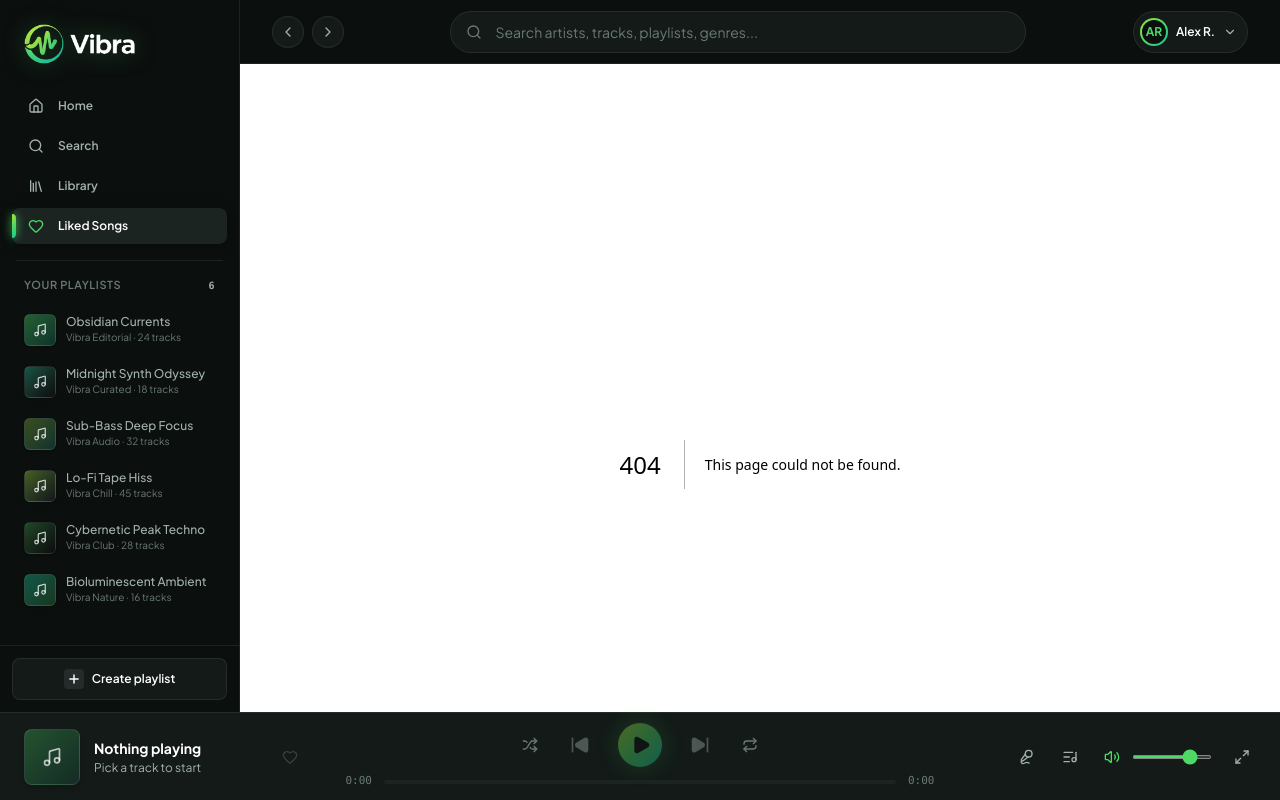
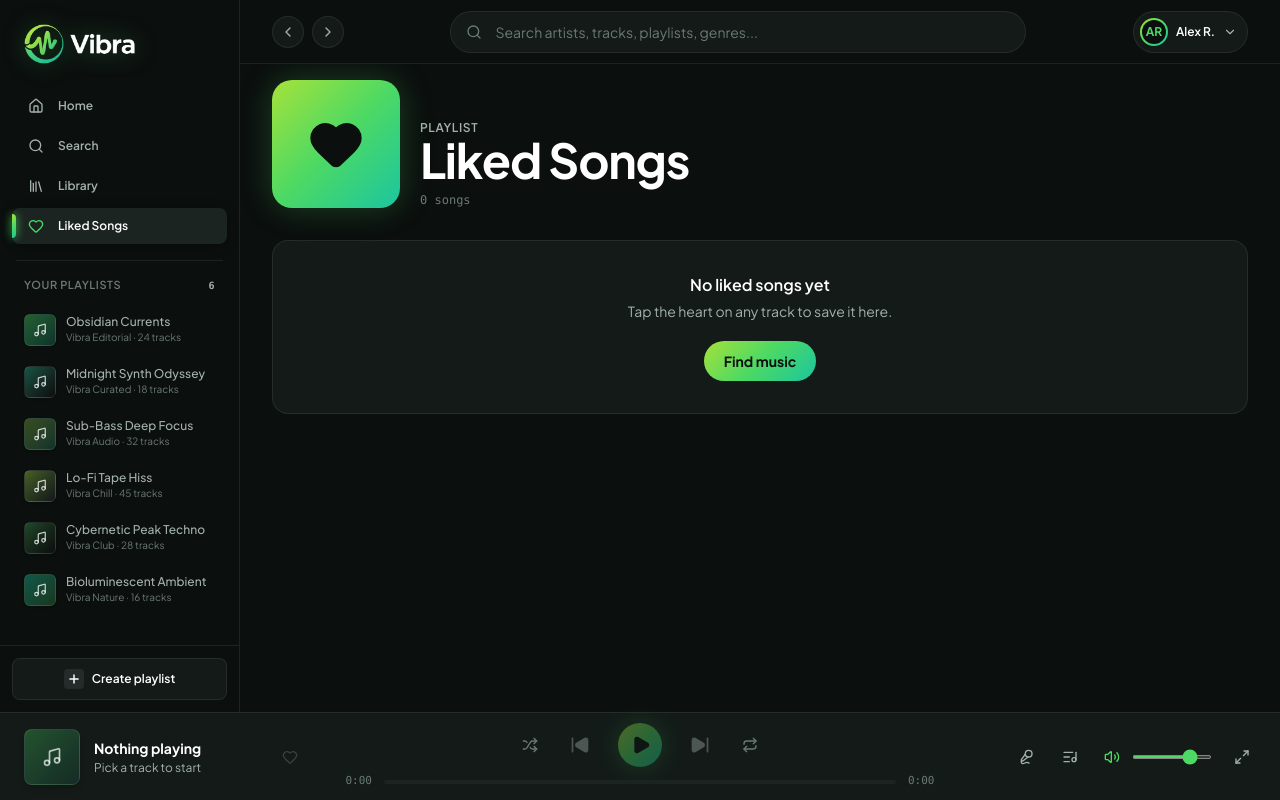
Before and after one commit to AljuSabu/MusicPlayer, a Next.js app: page /liked in a window 1280 px wide. Before the commit this address had no page. Built offline with nearby package versions, Linux system fonts and the light colour scheme.

Commit message:
liked songs page added

```diff
--- /dev/null
+++ b/src/app/liked/page.tsx
@@ -0,0 +1,9 @@
+import LikedSongs from '@/components/LikedSongs';
+
+export default function LikedPage() {
+  return (
+    <div className="py-4">
+      <LikedSongs />
+    </div>
+  );
+}
--- /dev/null
+++ b/src/components/LikedSongs.tsx
@@ -0,0 +1,96 @@
+"use client";
+
+import { useEffect, useMemo, useRef, useState } from "react";
+import Link from "next/link";
+import { Heart } from "lucide-react";
+import type { Track } from "@/types/music";
+import { usePlayer } from "@/components/PlayerProvider";
+import TrackList from "@/components/TrackList";
+import ListSkeleton from "@/components/ListSkeleton";
+
+export default function LikedSongs() {
+  const { likedIds, likesReady } = usePlayer();
+  const [cache, setCache] = useState<Record<string, Track>>({});
+  const [loading, setLoading] = useState(true);
+  const [error, setError] = useState(false);
+  const requested = useRef(new Set<string>()); // ids we've already asked for
+
+  useEffect(() => {
+    if (!likesReady) return;
+
+    const missing = likedIds.filter((id) => !requested.current.has(id));
+    if (missing.length === 0) {
+      setLoading(false);
+      return;
+    }
+    missing.forEach((id) => requested.current.add(id));
+
+    fetch(`/api/tracks?ids=${missing.join(",")}`)
+      .then((res) => {
+        if (!res.ok) throw new Error("Request failed");
+        return res.json() as Promise<Track[]>;
+      })
+      .then((tracks) =>
+        setCache((prev) => ({
+          ...prev,
+          ...Object.fromEntries(tracks.map((t) => [t.id, t])),
+        })),
+      )
+      .catch(() => setError(true))
+      .finally(() => setLoading(false));
+  }, [likesReady, likedIds]);
+
+  // Most recently liked first
+  const tracks = useMemo(
+    () =>
+      [...likedIds]
+        .reverse()
+        .map((id) => cache[id])
+        .filter((t): t is Track => Boolean(t)),
+    [likedIds, cache],
+  );
+
+  if (!likesReady || loading) return <ListSkeleton />;
+
+  return (
+    <>
+      <div className="mb-8 flex items-end gap-5">
+        <div className="brand-gradient flex h-32 w-32 shrink-0 items-center justify-center rounded-[20px] shadow-[0_0_32px_rgba(76,217,100,0.25)]">
+          <Heart className="h-14 w-14 fill-[#0B0F0E] text-[#0B0F0E]" />
+        </div>
+        <div>
+          <p className="text-xs font-semibold uppercase tracking-wider text-fg-2">
+            Playlist
+          </p>
+          <h1 className="text-4xl font-bold tracking-tight sm:text-5xl">
+            Liked Songs
+          </h1>
+          <p className="mt-2 font-mono text-xs text-fg-3">
+            {tracks.length} {tracks.length === 1 ? "song" : "songs"}
+          </p>
+        </div>
+      </div>
+
+      {error && tracks.length === 0 ? (
+        <p className="text-fg-2">
+          Couldn&apos;t load your liked songs. Try refreshing.
+        </p>
+      ) : tracks.length === 0 ? (
+        <div className="rounded-2xl border border-white/8 bg-surface p-8 text-center">
+          <p className="mb-1 font-semibold">No liked songs yet</p>
+          <p className="mb-5 text-sm text-fg-2">
+            Tap the heart on any track to save it here.
+          </p>
+          <Link
+            href="/"
+            className="brand-gradient inline-block rounded-full px-5 py-2.5 text-sm font-bold text-[#0B0F0E]"
+          >
+            Find music
+          </Link>
+        </div>
+      ) : (
+        <TrackList tracks={tracks} />
+      )}
+    </>
+  );
+}
```
